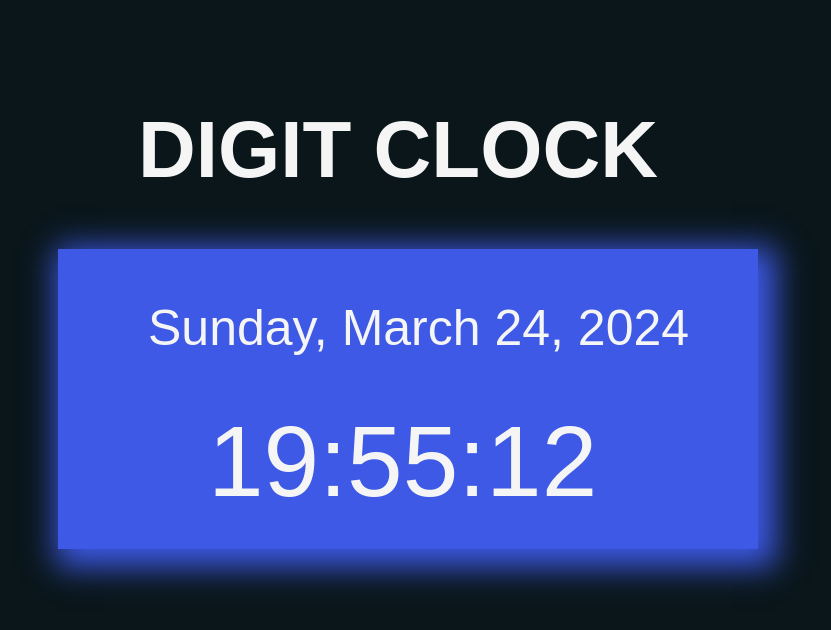
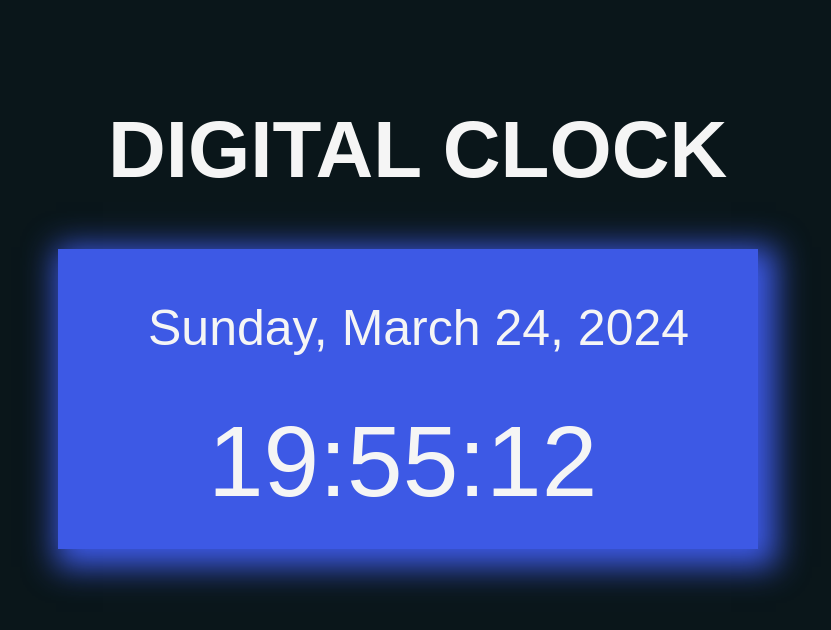
Before and after one commit to ajitmundhe/Date_Time, a plain HTML site: page index.html in a window 1280 px wide. Shown: the whole page, without its empty margins (402-1233 px from the left). Drawn offline with Linux system fonts and the light colour scheme.

Commit message:
basic  alignment changes

```diff
--- a/index.css
+++ b/index.css
@@ -32,7 +32,7 @@
 .head{
     position: relative;
     top: 50px;
-    left: 540px;
+    left: 510px;
     color: whitesmoke;
     font-size: 80px;
     font-family: sans-serif;
--- a/index.html
+++ b/index.html
@@ -10,7 +10,7 @@
 
 <body>
     <div class="mdiv">
-           <h1 class="head">DIGIT CLOCK</h1>
+           <h1 class="head">DIGITAL CLOCK</h1>
 
         <div class="sdiv">
 
```
